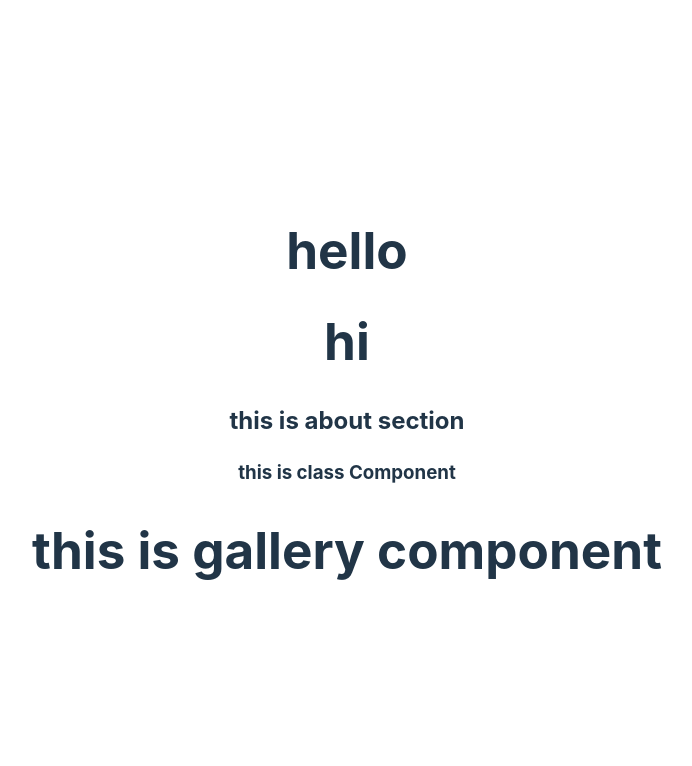
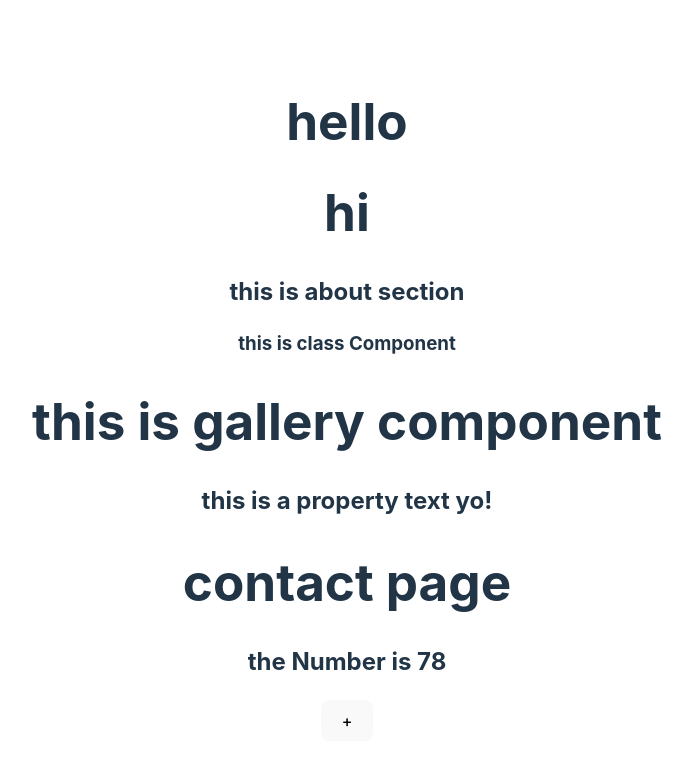
Before and after one commit to Balachandarcse/MERN_INTERN, a React (Vite) app in the folder frontend/: page / in a window 1280 px wide. Shown: the top 766 px of the page, without its empty margins (293-985 px from the left). Built offline with nearby package versions, Linux system fonts and the light colour scheme.

Commit message:
props and state are executed

```diff
--- /dev/null
+++ b/frontend/src/components/functionalComponents/contact.jsx
@@ -0,0 +1,14 @@
+import { useState } from "react";
+
+function Contact(){
+    var [val,fun]=useState(78);
+    return (
+        <div>
+            <h1>contact page</h1>
+            <h2>the Number is {val}</h2>
+            <button onClick={()=>fun(val+1)}>+</button>
+        </div>
+    )
+}
+
+export default Contact
--- a/frontend/src/components/functionalComponents/gallary.jsx
+++ b/frontend/src/components/functionalComponents/gallary.jsx
@@ -1,7 +1,8 @@
-function Gallery(){
+function Gallery(props){
     return (
         <div>
             <h1>this is gallery component</h1>
+            <h2>this is a property text {props.a}</h2>
         </div>
     )
 }
--- a/frontend/src/main.jsx
+++ b/frontend/src/main.jsx
@@ -6,11 +6,13 @@ import Home from './components/functionalComponents/home.jsx'
 import About from './components/functionalComponents/about.jsx'
 import ClassComponent from './components/classComponents/eg.jsx'
 import Gallery from './components/functionalComponents/gallary.jsx'
+import Contact from './components/functionalComponents/contact.jsx'
 createRoot(document.getElementById('root')).render(
   <StrictMode>
     <Home/>
     <About/>
     <ClassComponent/>
-    <Gallery/>
+    <Gallery a="yo!"/>
+    <Contact/>
   </StrictMode>,
 )
```
Also changed, not shown: 1 other file (tests, documents, lock files or other folders).
